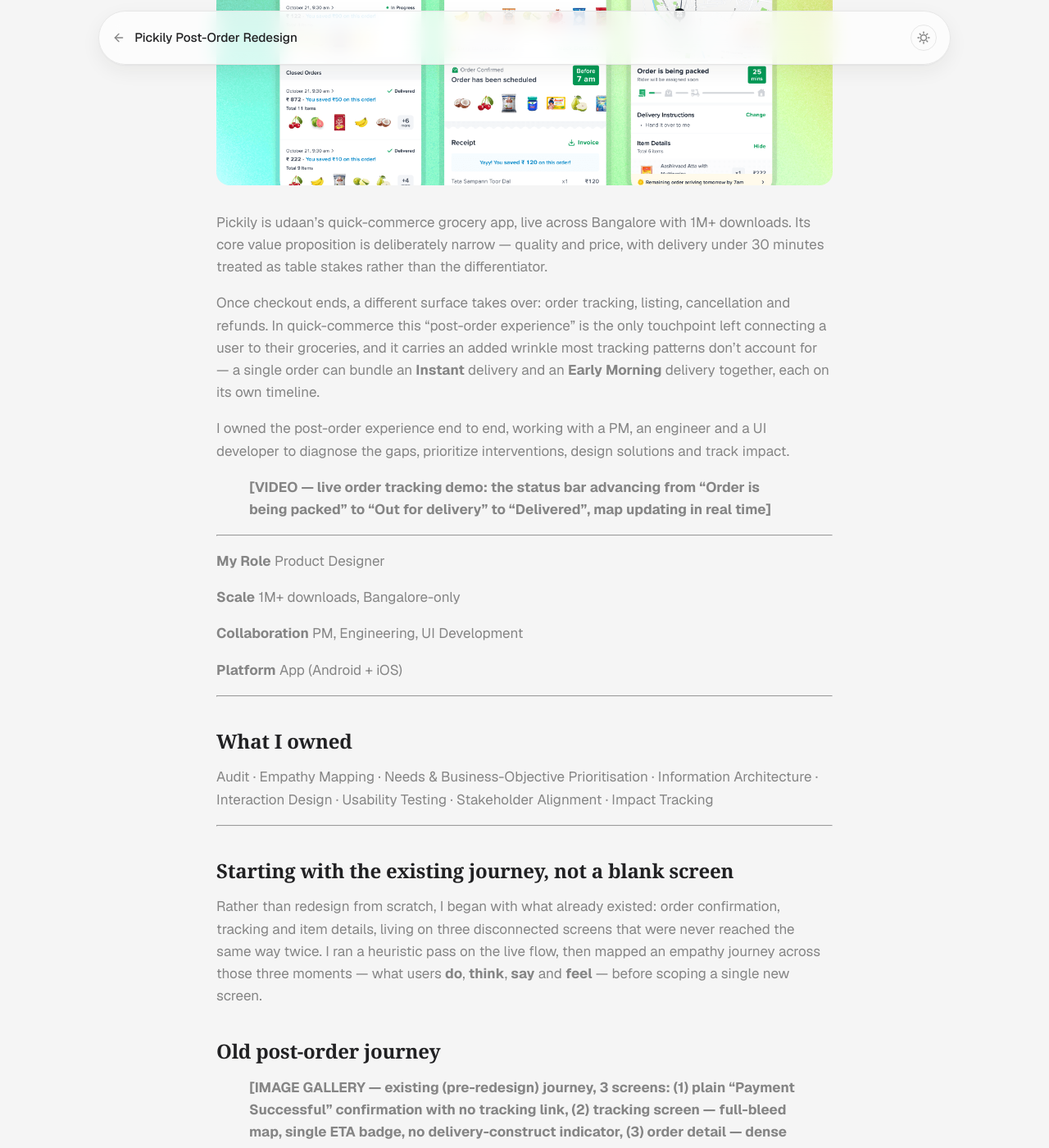
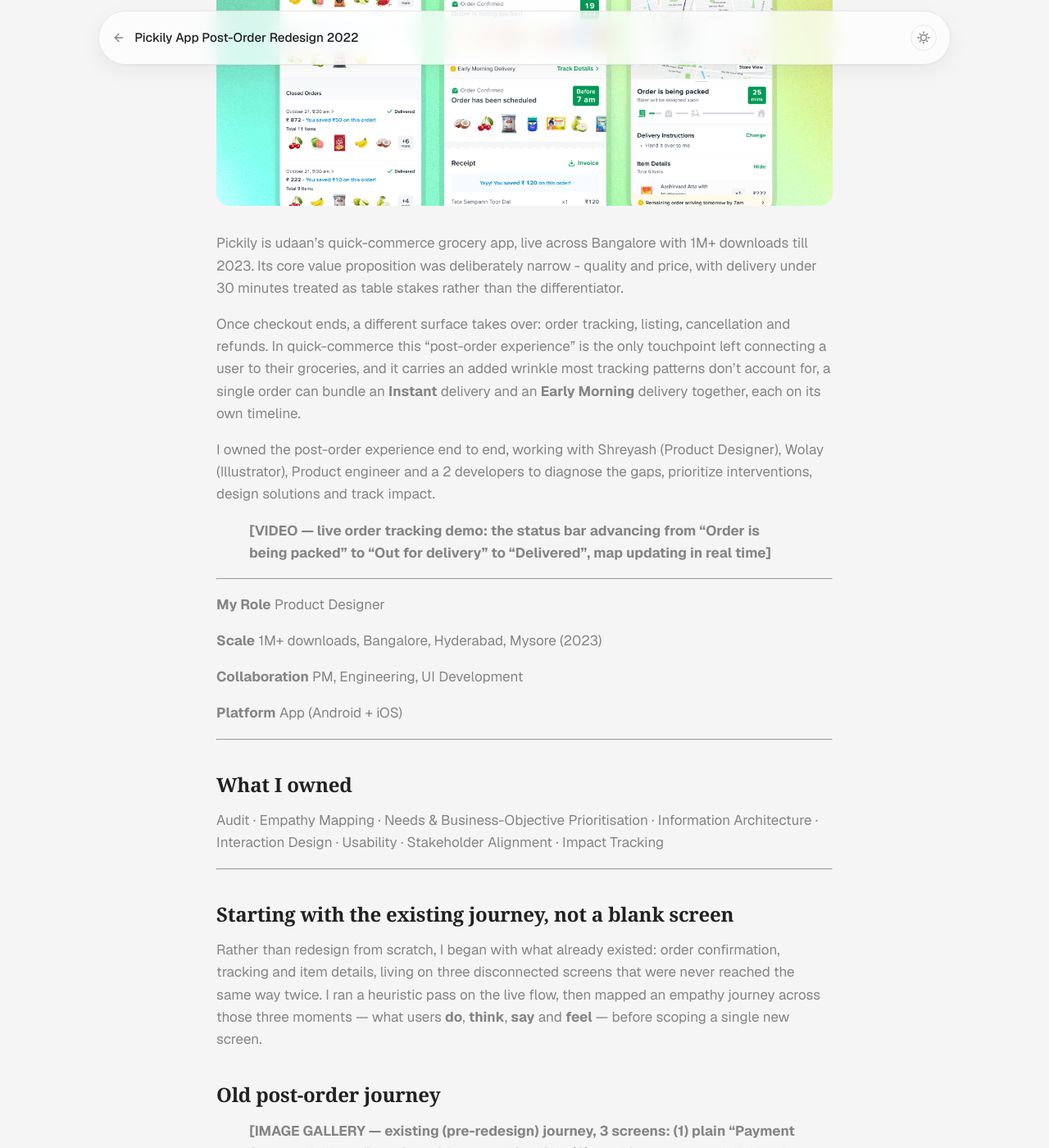
Before and after one commit to akshayrpatil/akshayrpatil.github.io, a Jekyll site: the page built from _work/pickily-post-order.md, in a window 1280 px wide and 1400 px high, scrolled down 810 px. Shown: the whole window at 82% size. Built offline with Jekyll 4.4.1, drawn with Linux system fonts in a browser that asks for light colours; some web fonts are replaced; some of the changed text lies outside the part shown.

Commit message:
Update pickily-post-order.md

```diff
--- a/_work/pickily-post-order.md
+++ b/_work/pickily-post-order.md
@@ -1,25 +1,24 @@
 ---
-title: "Pickily Post-Order Redesign"
+title: "Pickily App Post-Order Redesign 2022"
 summary: "Rebuilding order tracking, listing, cancellation and refunds into one coherent journey for 1M+ quick-commerce grocery shoppers."
 cover: /assets/images/pickily.png
 role: "Product Designer"
 timeline: "udaan · 2022"
-team: "1 PM, 1 Engineer, 1 UI Developer"
-tools: "Figma, Shipsy (tracking), Google Maps API"
+team: "1 Product Engineer, 2 Developers"
 metrics:
   - label: "Refund CS calls"
     value: "-73%"
   - label: "Maps API cost"
     value: "-32%"
-  - "Design initiative"
+  - "Product + Design 2022"
 order: 1
 ---
 
-Pickily is udaan's quick-commerce grocery app, live across Bangalore with 1M+ downloads. Its core value proposition is deliberately narrow — quality and price, with delivery under 30 minutes treated as table stakes rather than the differentiator.
+Pickily is udaan's quick-commerce grocery app, live across Bangalore with 1M+ downloads till 2023. Its core value proposition was deliberately narrow - quality and price, with delivery under 30 minutes treated as table stakes rather than the differentiator.
 
-Once checkout ends, a different surface takes over: order tracking, listing, cancellation and refunds. In quick-commerce this "post-order experience" is the only touchpoint left connecting a user to their groceries, and it carries an added wrinkle most tracking patterns don't account for — a single order can bundle an **Instant** delivery and an **Early Morning** delivery together, each on its own timeline.
+Once checkout ends, a different surface takes over: order tracking, listing, cancellation and refunds. In quick-commerce this "post-order experience" is the only touchpoint left connecting a user to their groceries, and it carries an added wrinkle most tracking patterns don't account for, a single order can bundle an **Instant** delivery and an **Early Morning** delivery together, each on its own timeline.
 
-I owned the post-order experience end to end, working with a PM, an engineer and a UI developer to diagnose the gaps, prioritize interventions, design solutions and track impact.
+I owned the post-order experience end to end, working with Shreyash (Product Designer), Wolay (Illustrator), Product engineer and a 2 developers to diagnose the gaps, prioritize interventions, design solutions and track impact.
 
 > **[VIDEO — live order tracking demo: the status bar advancing from "Order is being packed" to "Out for delivery" to "Delivered", map updating in real time]**
 
@@ -29,7 +28,7 @@ I owned the post-order experience end to end, working with a PM, an engineer and
 Product Designer
 
 **Scale**
-1M+ downloads, Bangalore-only
+1M+ downloads, Bangalore, Hyderabad, Mysore (2023)
 
 **Collaboration**
 PM, Engineering, UI Development
@@ -41,7 +40,7 @@ App (Android + iOS)
 
 ## What I owned
 
-Audit · Empathy Mapping · Needs &amp; Business-Objective Prioritisation · Information Architecture · Interaction Design · Usability Testing · Stakeholder Alignment · Impact Tracking
+Audit · Empathy Mapping · Needs &amp; Business-Objective Prioritisation · Information Architecture · Interaction Design · Usability · Stakeholder Alignment · Impact Tracking
 
 ---
 
```
